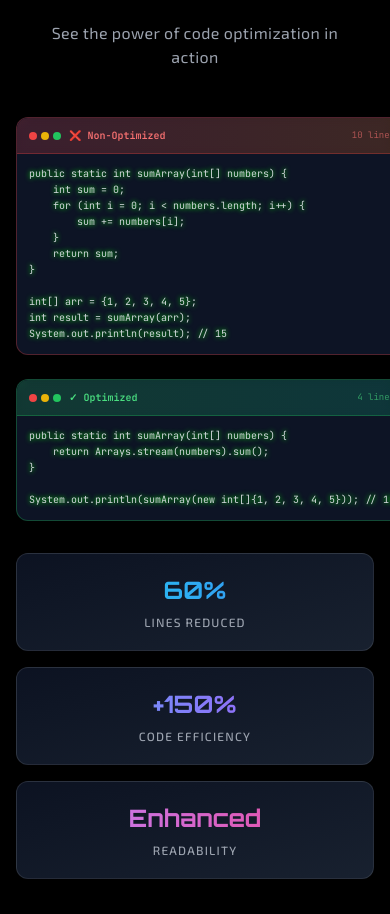
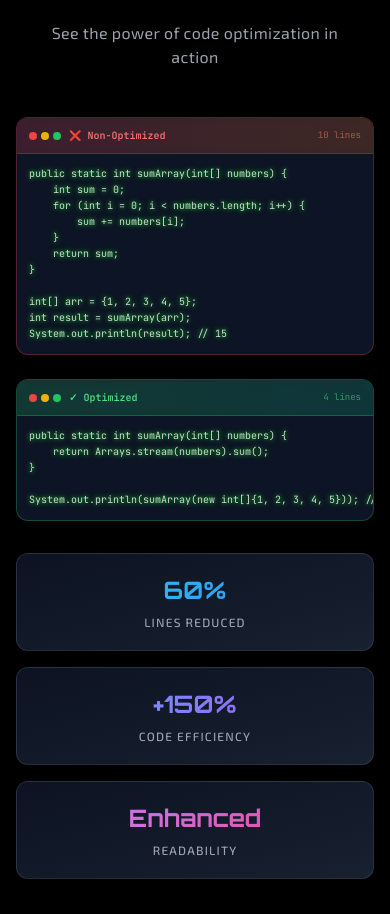
Before and after one commit to sanjukp6/opticode-site, a React (Vite) app: page / in a window 390 px wide. Shown: the part 3512-4426 px from the top of the page. Built offline with nearby package versions, Linux system fonts and the light colour scheme; no server answers.

Commit message:
fix: prevent code cards from overflowing on mobile

```diff
--- a/src/App.tsx
+++ b/src/App.tsx
@@ -488,7 +488,7 @@ function App() {
 
           <div className="grid lg:grid-cols-2 gap-6 sm:gap-8">
             {/* Non-Optimized */}
-            <div className="relative group animate-fade-in-left">
+            <div className="relative group animate-fade-in-left min-w-0">
               <div className="absolute inset-0 bg-gradient-to-r from-red-500/20 to-orange-500/20 rounded-2xl blur-xl opacity-0 group-hover:opacity-100 transition-all duration-500"></div>
               <div className="relative bg-slate-900/90 backdrop-blur-xl border border-red-500/30 rounded-xl sm:rounded-2xl overflow-hidden hover:border-red-400/50 transition-all duration-300">
                 <div className="bg-gradient-to-r from-red-500/20 to-orange-500/20 backdrop-blur-sm px-3 sm:px-4 md:px-6 py-2.5 sm:py-3 md:py-4 border-b border-red-500/30 flex items-center justify-between">
@@ -522,7 +522,7 @@ System.out.println(result); // 15`}
             </div>
 
             {/* Optimized */}
-            <div className="relative group animate-fade-in-right">
+            <div className="relative group animate-fade-in-right min-w-0">
               <div className="absolute inset-0 bg-gradient-to-r from-green-500/20 to-emerald-500/20 rounded-2xl blur-xl opacity-0 group-hover:opacity-100 transition-all duration-500"></div>
               <div className="relative bg-slate-900/90 backdrop-blur-xl border border-green-500/30 rounded-xl sm:rounded-2xl overflow-hidden hover:border-green-400/50 transition-all duration-300">
                 <div className="bg-gradient-to-r from-green-500/20 to-emerald-500/20 backdrop-blur-sm px-3 sm:px-4 md:px-6 py-2.5 sm:py-3 md:py-4 border-b border-green-500/30 flex items-center justify-between">
@@ -987,6 +987,8 @@ System.out.println(sumArray(new int[]{1, 2, 3, 4, 5})); // 15`}
         /* PERFECTLY CENTERED CODE SCROLL CONTAINER */
         .code-scroll-container {
           width: 100%;
+          max-width: 100%;
+          min-width: 0;
           overflow-x: auto;
           overflow-y: hidden;
           -webkit-overflow-scrolling: touch;
@@ -1022,7 +1024,6 @@ System.out.println(sumArray(new int[]{1, 2, 3, 4, 5})); // 15`}
           color: #d1d5db;
           white-space: pre;
           tab-size: 4;
-          min-width: fit-content;
         }
 
         @media (min-width: 640px) {
```
